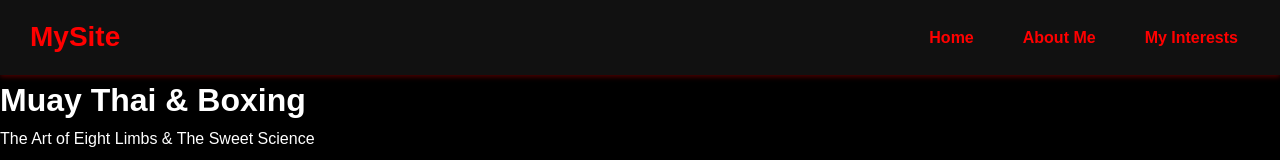
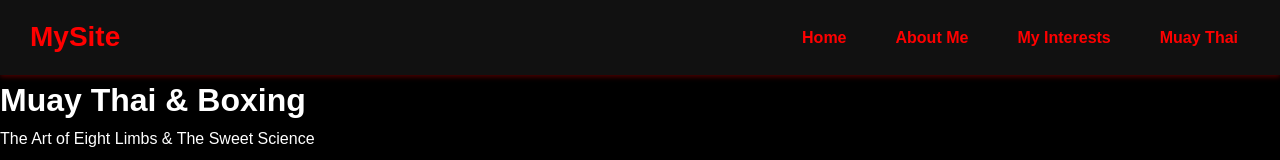
Before and after one commit to pematdragon/Pemazone.mywebsite, a plain HTML site: page muaythai.html in a window 1280 px wide. Shown: the top 160 px of the page. Drawn offline with Linux system fonts and the light colour scheme.

Commit message:
Update muaythai.html

```diff
--- a/muaythai.html
+++ b/muaythai.html
@@ -21,6 +21,7 @@
       <li><a href="index.html">Home</a></li>
       <li><a href="about.html">About Me</a></li>
       <li><a href="interests.html">My Interests</a></li>
+      <li><a href="muaythai.html">Muay Thai</a></li>
     </ul>
   </div>
 
```
